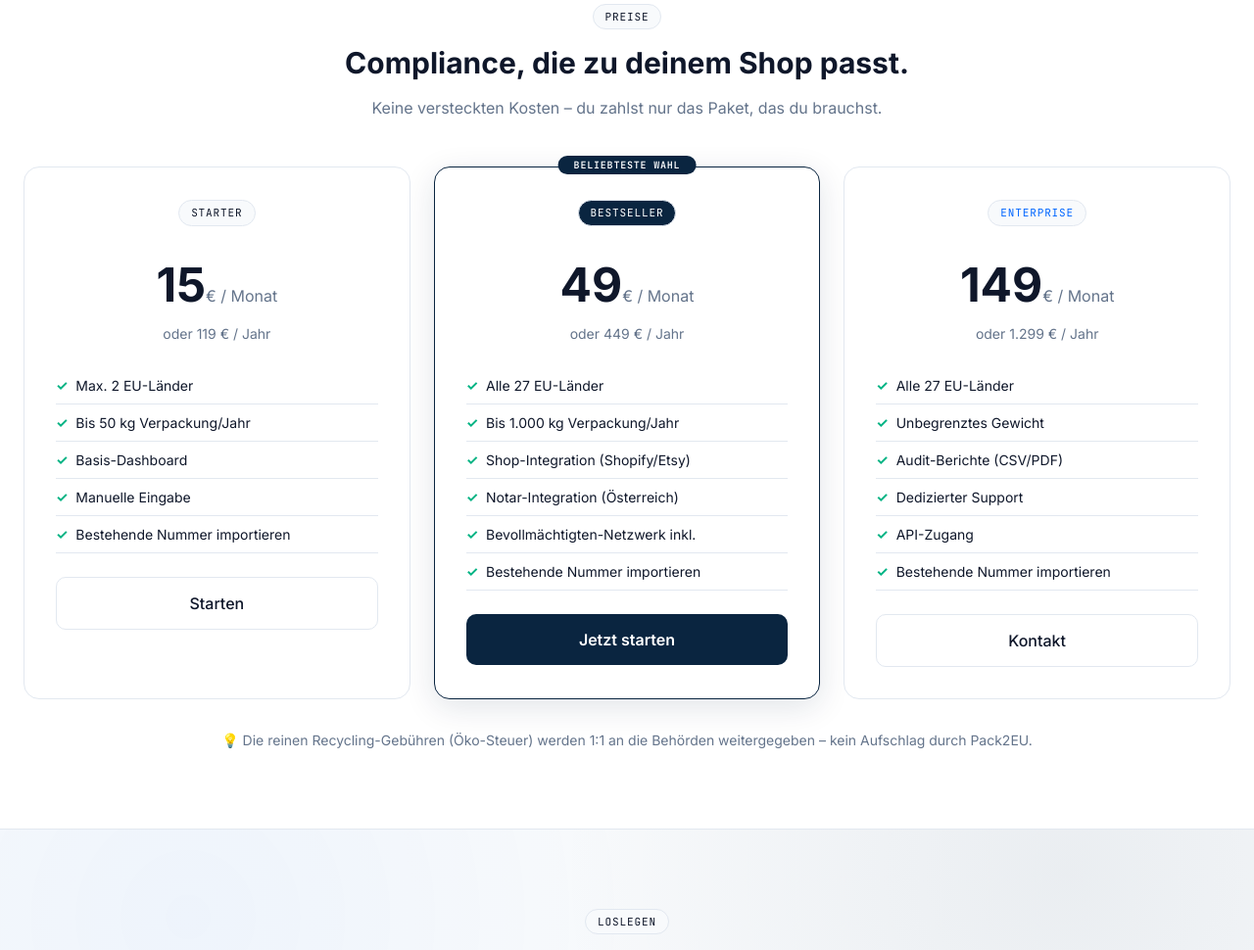
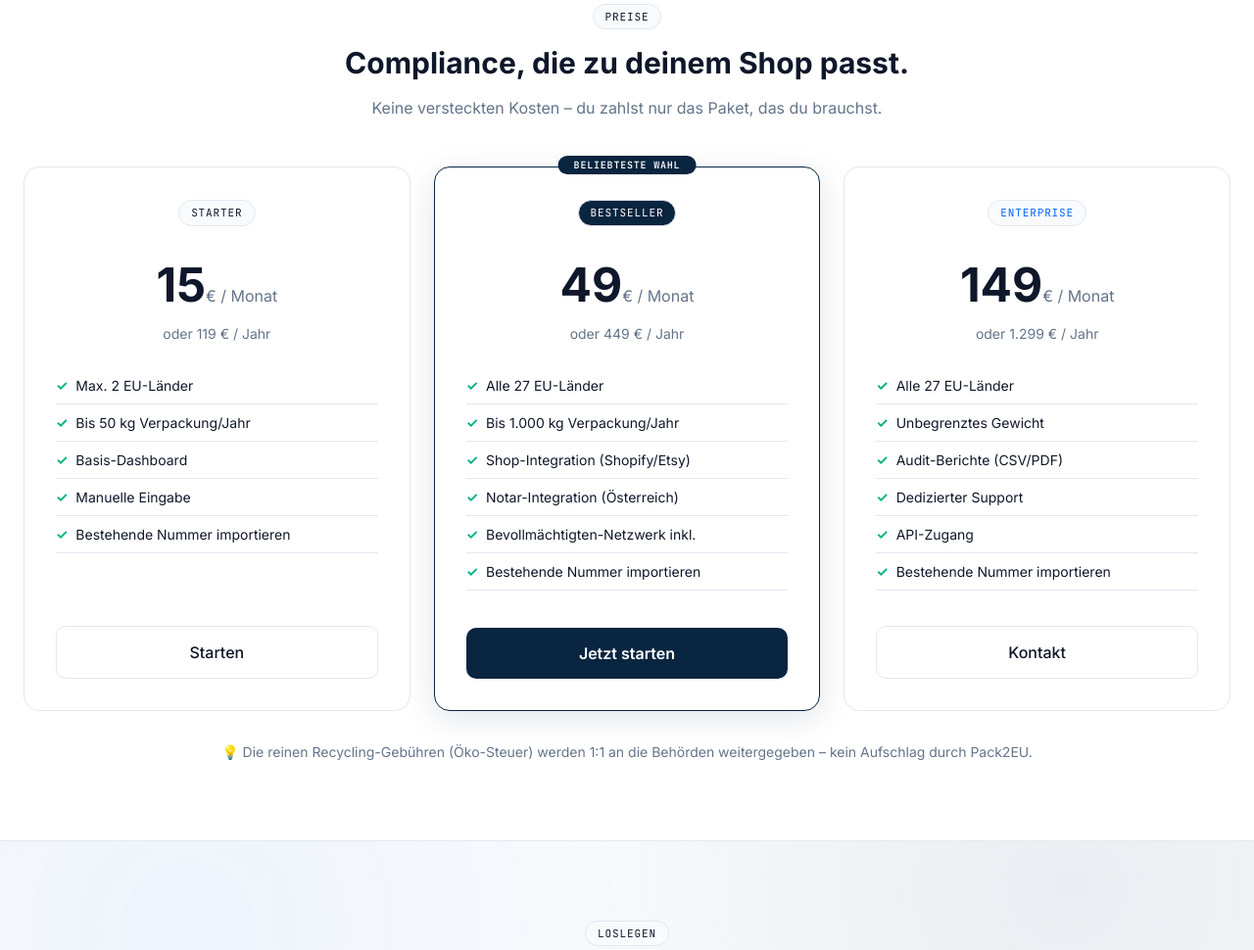
Before and after one commit to cashflowholzmann-cell/pack2eu-backend, a website: page index.html in a window 1280 px wide. Shown: the part 3385-4355 px from the top of the page at 98% size. Drawn offline with nearby package versions, Linux system fonts and the light colour scheme.

Commit message:
Update index.html

```diff
--- a/index.html
+++ b/index.html
@@ -315,28 +315,31 @@
                 <h2 class="text-3xl font-bold">Compliance, die zu deinem Shop passt.</h2>
                 <p class="text-[var(--text-dim)] mt-4">Keine versteckten Kosten – du zahlst nur das Paket, das du brauchst.</p>
             </div>
-
 <div class="pricing-grid">
     <!-- S -->
-                <div class="pricing-card">
+    <div class="pricing-card" style="display: flex; flex-direction: column; justify-content: space-between;">
+        <div>
             <div class="tag mb-2">Starter</div>
             <div class="price">15<span>€ / Monat</span></div>
             <div class="text-sm text-[var(--text-dim)]">oder 119 € / Jahr</div>
-                    <ul class="features">
+            <ul class="features" style="min-height: 240px;">
                 <li>Max. 2 EU-Länder</li>
                 <li>Bis 50 kg Verpackung/Jahr</li>
                 <li>Basis-Dashboard</li>
                 <li>Manuelle Eingabe</li>
                 <li>Bestehende Nummer importieren</li>
             </ul>
-                    <button onclick="selectPlan('S')" class="btn-outline w-full justify-center">Starten</button>
         </div>
+        <button onclick="selectPlan('S')" class="btn-outline w-full justify-center" style="margin-top: auto;">Starten</button>
+    </div>
+
     <!-- M -->
-                <div class="pricing-card popular">
+    <div class="pricing-card popular" style="display: flex; flex-direction: column; justify-content: space-between;">
+        <div>
             <div class="tag mb-2" style="background:var(--primary); color:white;">Bestseller</div>
             <div class="price">49<span>€ / Monat</span></div>
             <div class="text-sm text-[var(--text-dim)]">oder 449 € / Jahr</div>
-                    <ul class="features">
+            <ul class="features" style="min-height: 240px;">
                 <li>Alle 27 EU-Länder</li>
                 <li>Bis 1.000 kg Verpackung/Jahr</li>
                 <li>Shop-Integration (Shopify/Etsy)</li>
@@ -344,14 +347,17 @@
                 <li>Bevollmächtigten-Netzwerk inkl.</li>
                 <li>Bestehende Nummer importieren</li>
             </ul>
-                    <button onclick="selectPlan('M')" class="btn-primary w-full justify-center">Jetzt starten</button>
         </div>
+        <button onclick="selectPlan('M')" class="btn-primary w-full justify-center" style="margin-top: auto;">Jetzt starten</button>
+    </div>
+
     <!-- L -->
-                <div class="pricing-card">
+    <div class="pricing-card" style="display: flex; flex-direction: column; justify-content: space-between;">
+        <div>
             <div class="tag mb-2" style="color:var(--accent)">Enterprise</div>
             <div class="price">149<span>€ / Monat</span></div>
             <div class="text-sm text-[var(--text-dim)]">oder 1.299 € / Jahr</div>
-                    <ul class="features">
+            <ul class="features" style="min-height: 240px;">
                 <li>Alle 27 EU-Länder</li>
                 <li>Unbegrenztes Gewicht</li>
                 <li>Audit-Berichte (CSV/PDF)</li>
@@ -359,7 +365,8 @@
                 <li>API-Zugang</li>
                 <li>Bestehende Nummer importieren</li>
             </ul>
-                    <button onclick="selectPlan('L')" class="btn-outline w-full justify-center">Kontakt</button>
+        </div>
+        <button onclick="selectPlan('L')" class="btn-outline w-full justify-center" style="margin-top: auto;">Kontakt</button>
     </div>
 </div>
 
```
Lines whose indentation alone changed are shown as unchanged.
